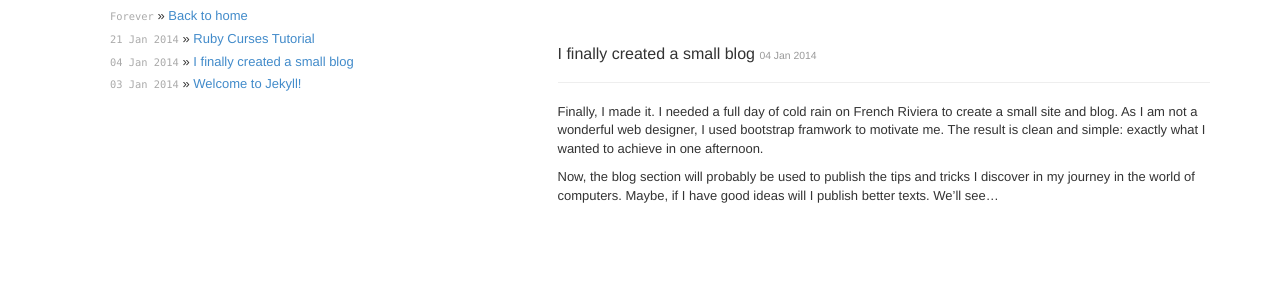
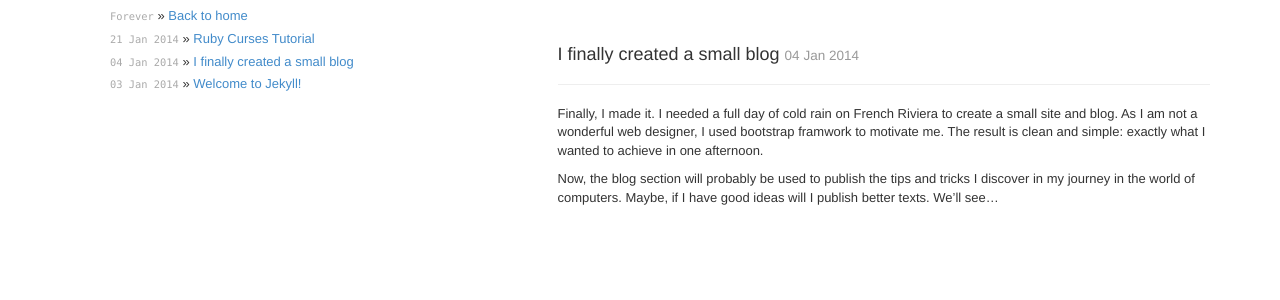
Before and after one commit to stac47/stac47.github.io, a Jekyll site: the page built from _posts/2014-01-04-welcome-to-jekyll.markdown, in a window 1280 px wide. Shown: the top 300 px of the page. Built offline with Jekyll 4.4.1, drawn with Linux system fonts in a browser that asks for light colours; nearby versions of some CDN libraries; library files that are not in the unit come from our copies; Markdown is read by kramdown in place of the engine named in the settings.

Commit message:
CSS h1 fix

```diff
--- a/_layouts/post.html
+++ b/_layouts/post.html
@@ -14,7 +14,7 @@ layout: default
     <div class="col-sm-7">
       <div class="posts">
         <div class="page-header">
-          <h1>{{ page.title }}   <small>{{ page.date | date_to_string }}</small></h1>
+          <h4>{{ page.title }}   <small>{{ page.date | date_to_string }}</small></h4>
         </div>
 
         <div class="post">
--- a/css/main.css
+++ b/css/main.css
@@ -1,18 +1,6 @@
 body {
   padding-top: 5px;
   font-size: small;
-}
-
-h1 {
-  font-size: medium;
-}
-
-h2 {
-  font-size: small;
-}
-
-.bio {
-
 }
 
 div#elife ul {
--- a/index.html
+++ b/index.html
@@ -6,7 +6,7 @@ title: Home stac47
 <div class="container">
   <div class="row row-offcanvas">
     <div class="col-xs-3">
-      <h1>About me</h1>
+      <h4>About me</h4>
       <div class="bio">
         <p>G'day, sir</p>
         <p>
@@ -26,7 +26,7 @@ title: Home stac47
         </p>
       </div>
       <div id="elife">
-        <h1>My e-life is here</h1>
+        <h4>My e-life is here</h4>
         <ul>
           <li>
             <a href="http://twitter.com/stac47" title="stac47/twitter" rel="me">
@@ -58,7 +58,7 @@ title: Home stac47
   </div>
   <div class="col-xs-9">
     <div id="blob">
-      <h1>Blog Posts</h1>
+      <h4>Blog Posts</h4>
       <ul class="posts">
         {% for post in site.posts %}
           <li><span>{{ post.date | date_to_string }}</span> &raquo; <a href="{{ post.url }}">{{ post.title }}</a></li>
```
